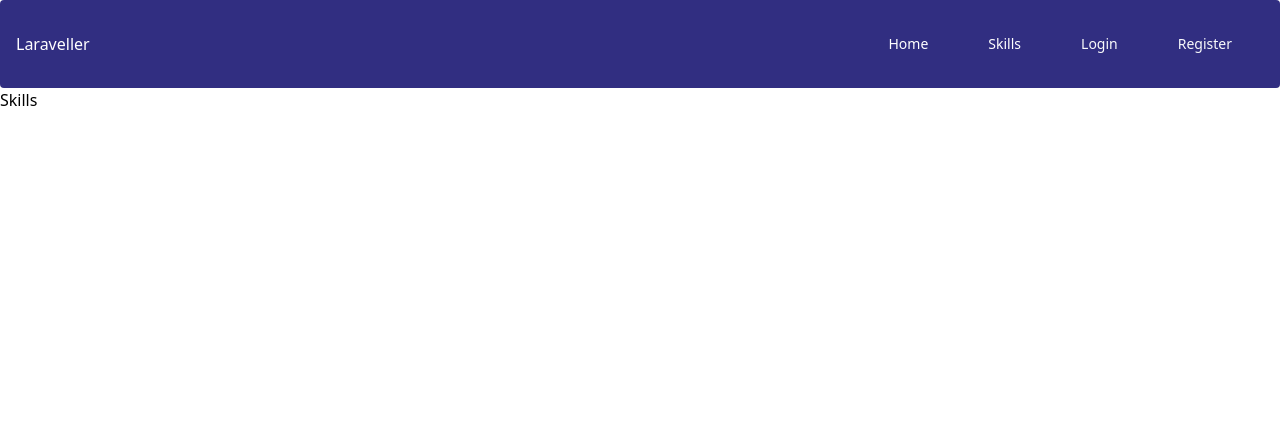
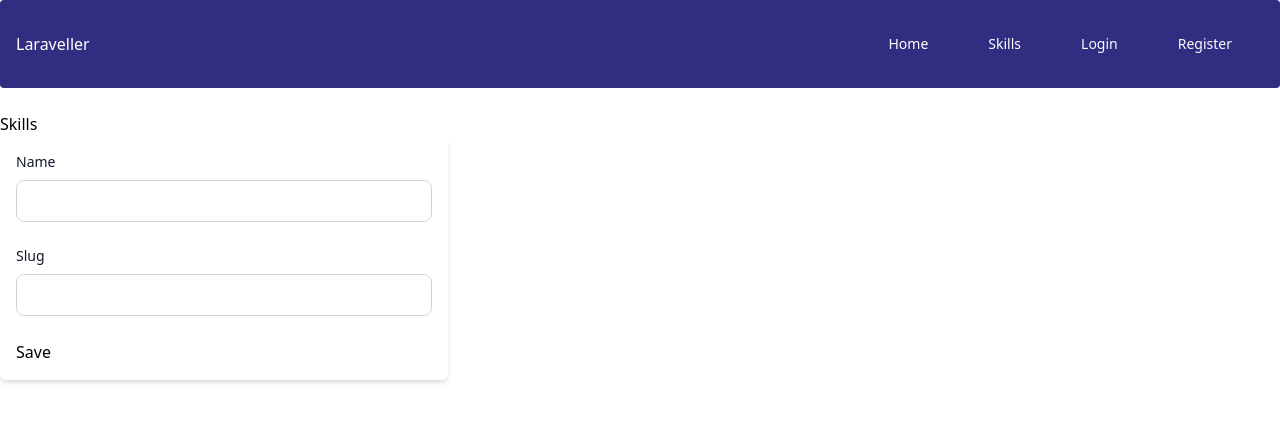
Before and after one commit to SHENEL98/Vue3-Laravel-BreezeAPI-Authentication-CRUD, a Vue app in the folder vue-breeze-api/: page /skills/create in a window 1280 px wide. Shown: the top 422 px of the page. Built offline with nearby package versions, Linux system fonts and the light colour scheme.

Commit message:
worked on Create

```diff
--- a/vue-breeze-api/src/components/pages/skill/Create.vue
+++ b/vue-breeze-api/src/components/pages/skill/Create.vue
@@ -1,5 +1,35 @@
 <template>
-    <div>
+    <div class="mt-6">
         <h1>Skills</h1>
+        <form @submit.prevent="storeSkill(form)" class="max-w-md ,x-auto p-4 bg-white shadow-md rounded-md">
+            <div class="space-y-6">
+                <div class="mb-6">
+                    <label for="name"
+                        class="block mb-2 text-sm font-medium text-gray-900 dark:text-gray">Name</label>
+                    <input type="text" id="name" v-model="form.name"
+                        class="bg-white-50 border border-gray-300 text-gray-900 text-sm rounded-lg focus:ring-blue-500 focus:border-blue-500 block w-full p-2.5 dark:bg-white-700 dark:border-gray-600 dark:placeholder-gray-400 dark:text-gray dark:focus:ring-blue-500 dark:focus:border-blue-500">
+                </div>
+                <div class="mb-6">
+                    <label for="slug"
+                        class="block mb-2 text-sm font-medium text-gray-900 dark:text-gray">Slug</label>
+                    <input type="text" id="slug" v-model="form.slug"
+                        class="bg-white-50 border border-gray-300 text-gray-900 text-sm rounded-lg focus:ring-blue-500 focus:border-blue-500 block w-full p-2.5 dark:bg-white-700 dark:border-gray-600 dark:placeholder-gray-400 dark:text-gray dark:focus:ring-blue-500 dark:focus:border-blue-500">
+                </div>
+                <div class="mt-4">
+                    <button type="submit" class="bg-blue">Save</button>
+                </div>
+            </div>
+        </form>
     </div>
 </template>
+<script setup>
+  import { reactive } from 'vue';
+    import useSkills from '../../../composables/Skills';
+
+    const {storeSkill, errors } = useSkills();
+
+  const form = reactive({
+    name: "",
+    slug: ""
+  })
+</script>
--- a/vue-breeze-api/src/components/pages/skill/Index.vue
+++ b/vue-breeze-api/src/components/pages/skill/Index.vue
@@ -1,6 +1,9 @@
 <template>
     <div class="mt-6">
         <h1>Skills</h1>
+        <div class="flex justify-end m-2 p-2">
+            <router-link :to="{name: 'SkillCreate'}" class="ps-10 py-2 bg-blue-500 hover:bg-blue-700"> Create New Skill</router-link>
+        </div>
         <div class="mt-6 relative overflow-x-auto shadow-md sm:rounded-lg">
             <table class="w-full text-sm text-left rtl:text-right text-gray-500 dark:text-gray-400">
                 <thead class="text-xs text-gray-700 uppercase bg-white-50 dark:bg-white-700 dark:text-gray-400">
@@ -33,6 +36,7 @@
                         </td>
                         <td class="px-6 py-4 text-right">
                             <a href="#" class="font-medium text-blue-600 dark:text-blue-500 hover:underline">Edit</a>
+                            <a href="#" class="font-medium text-blue-600 dark:text-red-500 hover:underline">Delete</a>
                         </td>
                     </tr>
                 </tbody>
--- a/vue-breeze-api/src/composables/Skills.js
+++ b/vue-breeze-api/src/composables/Skills.js
@@ -21,7 +21,7 @@
 
     const storeSkill = async(data)=>{
         try{
-            await axios.post("skills", data);
+            await axios.post("api/v1/skills", data);
             await router.push({name: "SkillIndex"});
         }catch(error){
             if(error.response.status === 422){
@@ -50,6 +50,6 @@
     }
 
     return {
-        skill,skills,getSkill,getSkills, updateSkill,deleteSkill, errors
+        skill,skills,getSkill,getSkills,storeSkill, updateSkill,deleteSkill, errors
     }
 }
```
